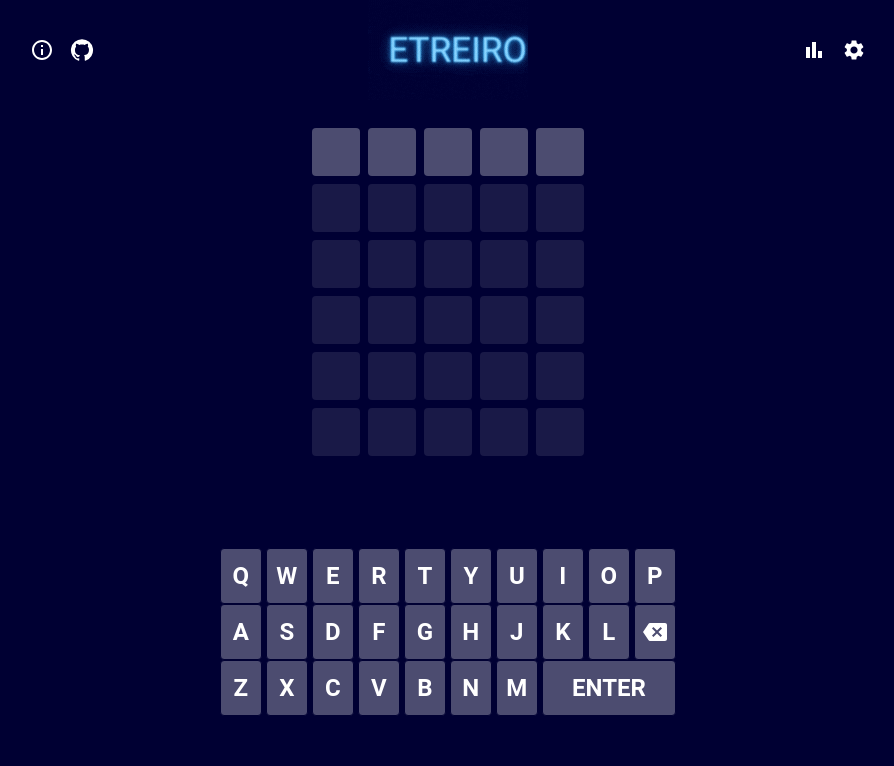
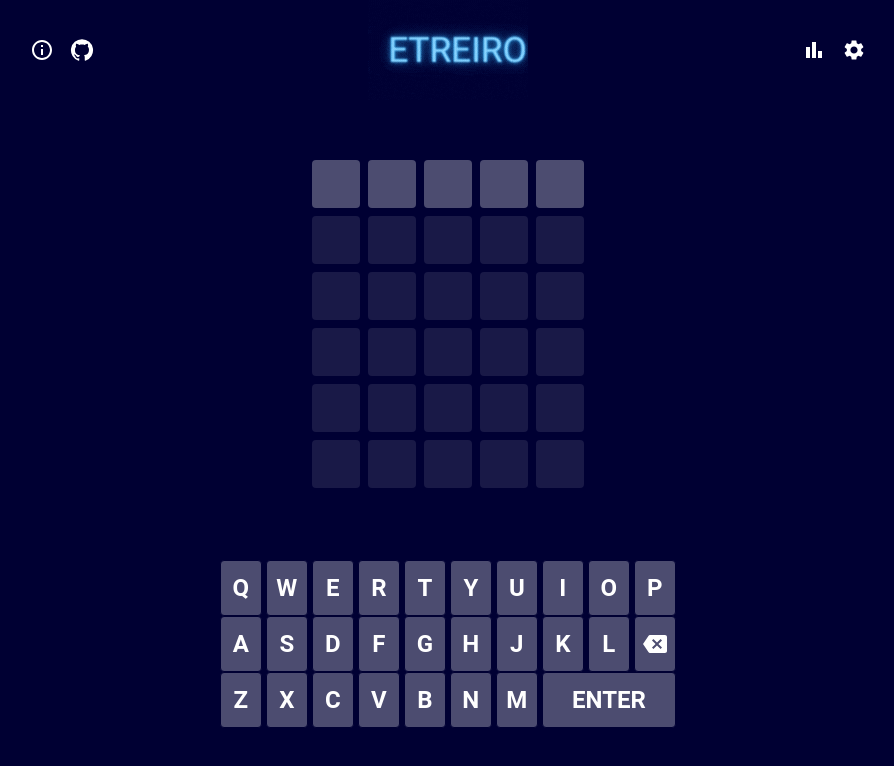
Before and after one commit to Arthutu/letreiro, a React (Create React App) app: page / in a window 1280 px wide. Shown: the top 766 px of the page, without its empty margins (192-1086 px from the left). Built offline with nearby package versions, Linux system fonts and the light colour scheme.

Commit message:
Fixed alter margins and letter font size

```diff
--- a/src/common/components/letter.tsx
+++ b/src/common/components/letter.tsx
@@ -31,7 +31,7 @@ export const Letter = ({
       <span
         style={{
           color: "white",
-          fontSize: "5vh",
+          fontSize: "2em",
           fontWeight: "600",
         }}
       >
--- a/src/modules/home/index.tsx
+++ b/src/modules/home/index.tsx
@@ -83,7 +83,13 @@ export const Home = (): JSX.Element => {
         <Grid item xs sx={{ maxHeight: "10vh" }}>
           <Header />
         </Grid>
-        <Grid item display="flex" justifyContent="center">
+        <Grid
+          item
+          display="flex"
+          justifyContent="center"
+          marginBottom="1em"
+          marginTop="1em"
+        >
           <Grow in={isWrongWord}>
             <Alert
               severity="error"
```
